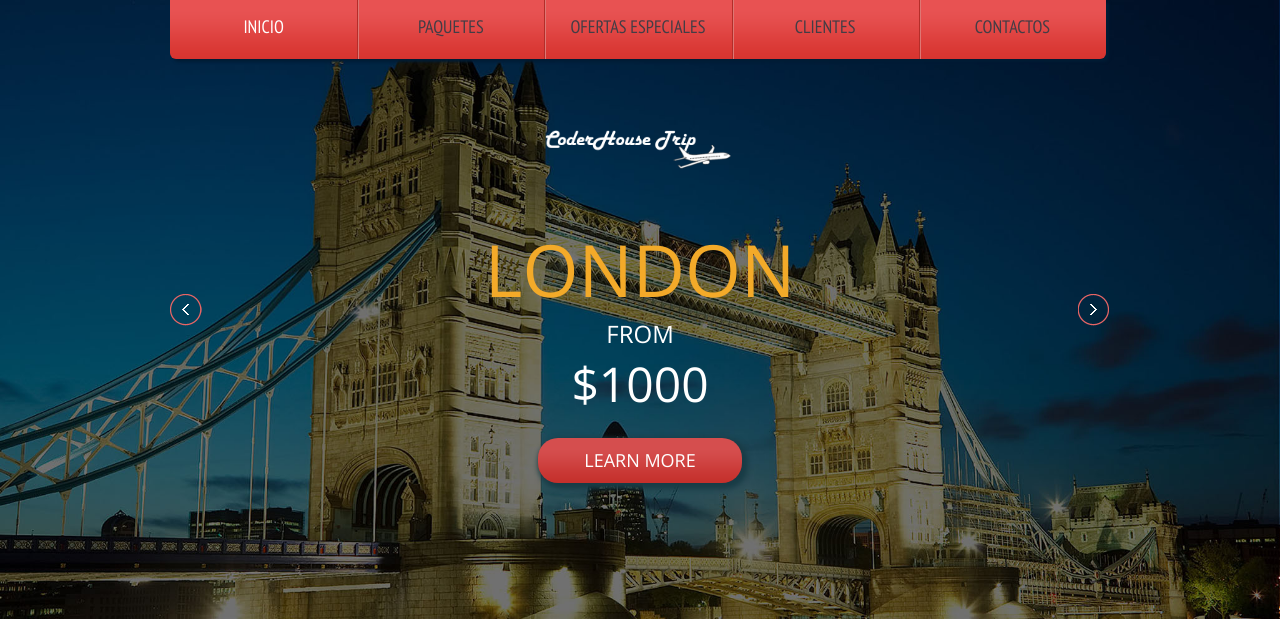
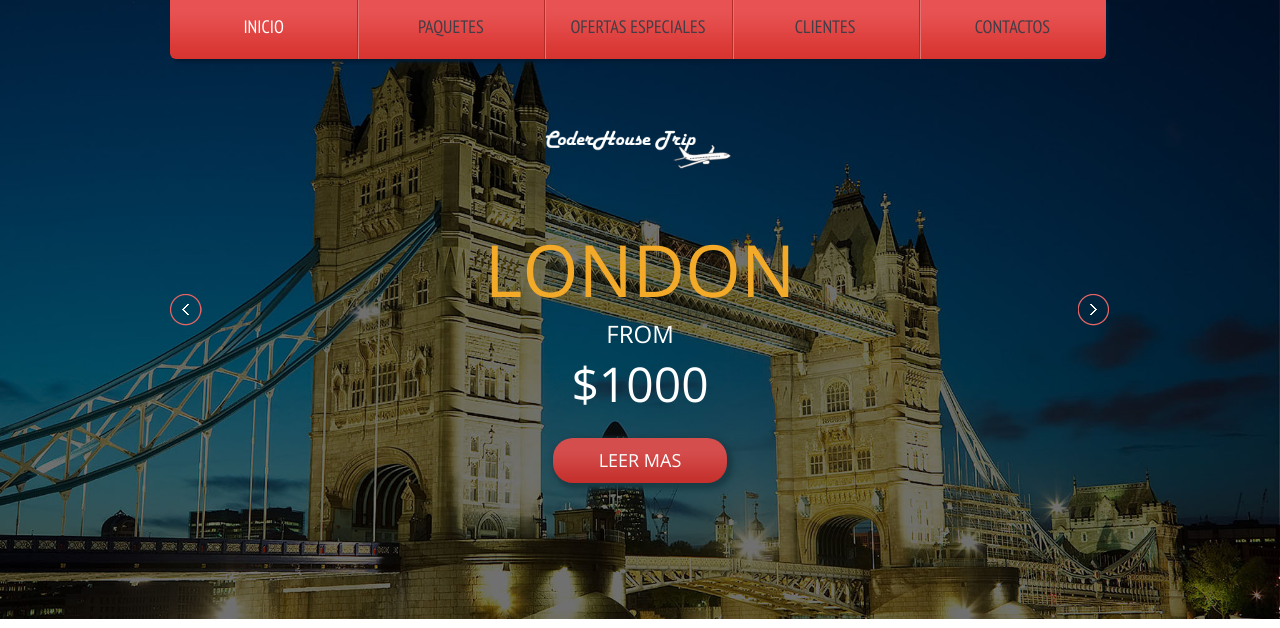
Before and after one commit to franbors/Repo-trabajo-final, a Django app: page /ofertas/ in a window 1280 px wide. Shown: the top 628 px of the page. Run offline with Django 4.2, Linux system fonts and the light colour scheme; some libraries are stand-ins or nearby versions.

Commit message:
probando

```diff
--- a/templates/base.html
+++ b/templates/base.html
@@ -107,7 +107,7 @@
 							FROM
 							<span>$1000</span>
 						</div>
-						<a href="#">LEARN MORE</a>
+						<a href="#">LEER MAS</a>
 					</div>
 				</div>
 				<div data-src="{% static 'images/slide1.jpg' %}">
```
